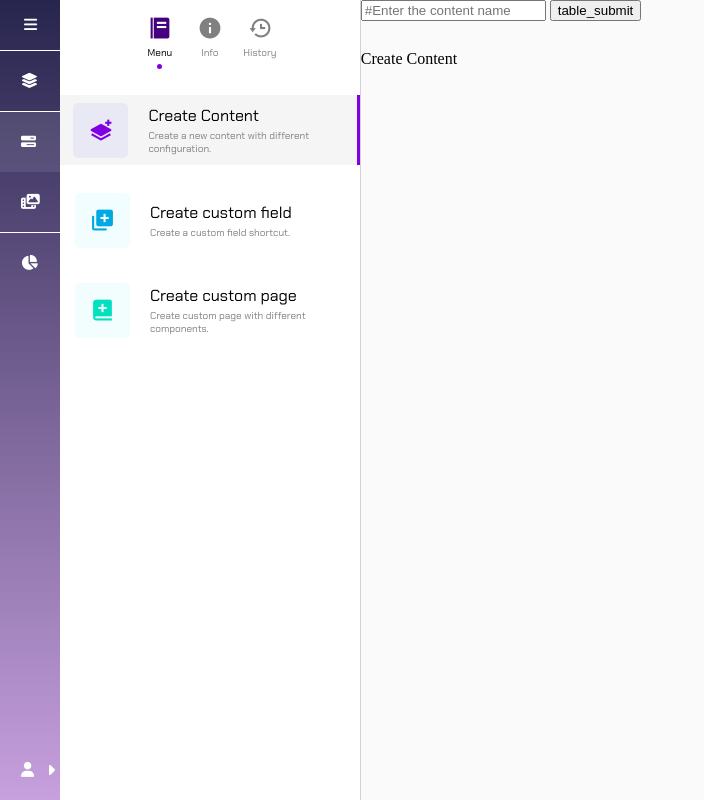
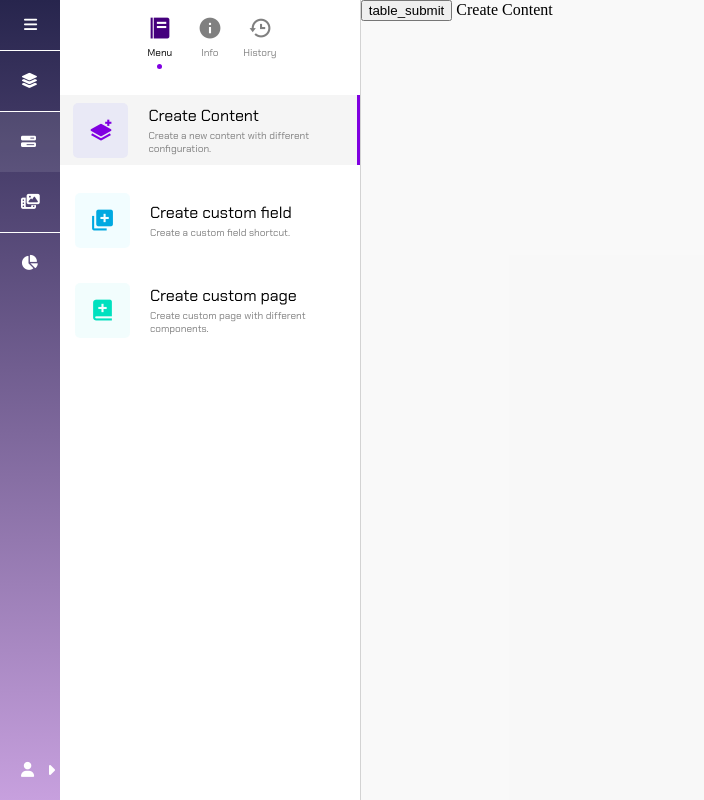
Before and after one commit to ZhenruLo/SimplyCMS, a Flask app: page /content_manager in a window 1280 px wide. Shown: the whole page, without its empty margins (0-704 px from the left). Run offline with Flask 3, Linux system fonts and the light colour scheme; the visitor is signed in with stand-in values (Sample User, id 1); data that the repository does not hold is empty; parts of the project's set-up code (start-up, migrations or seed data) failed here and were passed over; some libraries are stand-ins or nearby versions; some web fonts are replaced.

Commit message:
syntax change

```diff
--- a/public/static/css/side_panel.css
+++ b/public/static/css/side_panel.css
@@ -15,17 +15,6 @@
     height: 100%;
 }
 
-.content_header_container{
-    width: 100%;
-    height: 50px;
-}
-
-.content_body_container{
-    overflow: auto;
-    width: 100%;
-    height: calc(100% - 50px);
-}
-
 .panel_container{
     display: inline-block;
     width: 300px;
@@ -37,7 +26,7 @@
 .content_container{
     width: calc(100% - 300px);
     height: 100%;
-    background-color: rgba(211, 211, 211, 0.12);
+    background-color: rgba(211, 211, 211, 0.15);
 }
 
 .header_button{
--- a/public/template/side_panel.html
+++ b/public/template/side_panel.html
@@ -18,12 +18,7 @@
         </div>
     </div>
     <div class='content_container'>
-        <div class='content_header_container'>
-            {% block center_header_content %}{% endblock center_header_content %}
-        </div>
-        <div class='content_body_container'>
-            {% block center_body_content %}{% endblock center_body_content %}
-        </div>
+        {% block center_body_content %}{% endblock center_body_content %}
     </div>
 </div>
 {% endblock content %}
--- a/src/blueprints/content_manager/static/css/content_manager.css
+++ b/src/blueprints/content_manager/static/css/content_manager.css
@@ -108,7 +108,7 @@
 }
 
 .left_panel_menu_row.start{
-    animation: drop_animation 0.7s ease;
+    animation: drop_animation 0.5s ease;
 }
 
 @keyframes drop_animation {
--- a/src/blueprints/content_manager/template/content_manager.html
+++ b/src/blueprints/content_manager/template/content_manager.html
@@ -80,16 +80,14 @@
 </div>
 {% endblock left_panel %}
 
-{% block center_header_content %}
-<form id='test_table_name_form'>
-    <input class='header_content_name' type='text' name='content_name' placeholder='#Enter the content name'>
-    <input class='submit_input' type='submit' name='submit' value='table_submit'>
-</form>
-{% endblock center_header_content %}
-
 {% block center_body_content %}
 <div class='center_content_container selected_content' id='center_create_content'>
-    Create Content
+    <form id='test_table_name_form'>
+        <div class=''
+        <input class='header_content_name' type='text' name='content_name' placeholder='#Enter the content name'>
+        <input class='submit_input' type='submit' name='submit' value='table_submit'>
+        Create Content
+    </form>
 </div>
 
 <div class='center_content_container' id='center_custom_field'>
--- a/src/blueprints/home/__init__.py
+++ b/src/blueprints/home/__init__.py
@@ -1,5 +1,5 @@
 from .src import home_bp
 
 __all__ = [
-    "home_bp",
+    'home_bp',
 ]
--- a/src/blueprints/index/__init__.py
+++ b/src/blueprints/index/__init__.py
@@ -1,5 +1,5 @@
 from .src import index_bp
 
 __all__ = [
-    "index_bp"
+    'index_bp',
 ]
--- a/src/blueprints/login/__init__.py
+++ b/src/blueprints/login/__init__.py
@@ -1,5 +1,5 @@
 from .src import login_bp
 
 __all__ = [
-    "login_bp",
+    'login_bp',
 ]
--- a/src/blueprints/login/static/css/login.css
+++ b/src/blueprints/login/static/css/login.css
@@ -99,7 +99,7 @@
     margin-top: 110px;
     font-size: 200px;
     color: white;
-    font-family: "Beau Rivage";
+    font-family: 'Beau Rivage';
     pointer-events: none;
     user-select: none;
 }
--- a/src/models/__init__.py
+++ b/src/models/__init__.py
@@ -1,5 +1,6 @@
 from .base_model import (Base, create_table, db, get_tables_information,
                          update_table_content)
+from .content import Content
 from .migrate_init import migrate_app
 from .web_user import WebUser
 
@@ -13,4 +14,5 @@ __all__ =[
     'get_tables_information',
 
     'WebUser',
+    'Content',
 ]
--- a/src/models/base_model.py
+++ b/src/models/base_model.py
@@ -26,7 +26,7 @@ def create_table(tablename: str):
 
     Table(tablename,
           db.metadata,
-          Column("id", Integer, primary_key=True),
+          Column('id', Integer, primary_key=True),
           )
     migrate(Directory.GLOBAL_MIGRATE_DIR.as_posix())
     upgrade(Directory.GLOBAL_MIGRATE_DIR.as_posix())
```
Also changed, not shown: public/template/base.html (+7 -7 lines), src/blueprints/login/template/login.html (+18 -18 lines), src/misc/add_super_admin.py (+19 -19 lines), src/models/content.py (added, +19 -0 lines), src/models/web_user.py (+6 -2 lines).
